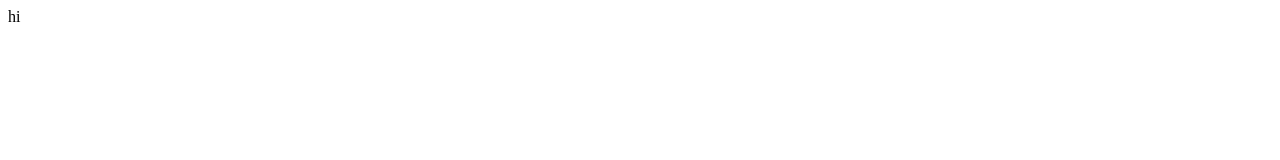
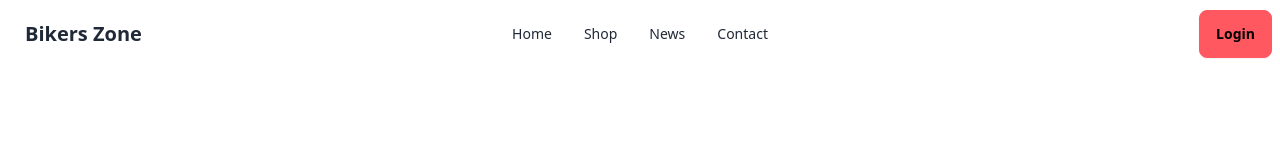
Before and after one commit to Md-Firoz-Mahmud-Nur/0023.Bikers-Zone-daisy-ui, a plain HTML site: page index.html in a window 1280 px wide. Drawn offline with nearby package versions, Linux system fonts and the light colour scheme.

Commit message:
navbar 1st stage done

```diff
--- a/index.html
+++ b/index.html
@@ -1,11 +1,49 @@
 <!DOCTYPE html>
 <html lang="en">
-<head>
-    <meta charset="UTF-8">
-    <meta name="viewport" content="width=device-width, initial-scale=1.0">
+  <head>
+    <meta charset="UTF-8" />
+    <meta name="viewport" content="width=device-width, initial-scale=1.0" />
     <title>Bikers Zone</title>
-</head>
-<body>
-    hi
-</body>
+    <!-- daisy ui cdn -->
+    <link
+      href="https://cdn.jsdelivr.net/npm/daisyui@4.6.0/dist/full.min.css"
+      rel="stylesheet"
+      type="text/css"
+    />
+    <script src="https://cdn.tailwindcss.com"></script>
+  </head>
+  <body>
+    <header>
+        <!-- navbar -->
+        <div class="navbar bg-base-100">
+            <div class="navbar-start">
+              <div class="dropdown">
+                <div tabindex="0" role="button" class="btn btn-ghost lg:hidden">
+                  <svg xmlns="http://www.w3.org/2000/svg" class="h-5 w-5" fill="none" viewBox="0 0 24 24" stroke="currentColor"><path stroke-linecap="round" stroke-linejoin="round" stroke-width="2" d="M4 6h16M4 12h8m-8 6h16" /></svg>
+                </div>
+                <ul tabindex="0" class="menu menu-sm dropdown-content mt-3 z-[1] p-2 shadow bg-base-100 rounded-box w-52">
+                  <li><a>Home</a></li>
+                  <li><a>Shop</a></li>
+                  <li><a>News</a></li>
+                  <li><a>Contact</a></li>
+                </ul>
+              </div>
+              <a class="btn btn-ghost text-xl">Bikers Zone</a>
+            </div>
+            <div class="navbar-center hidden lg:flex">
+              <ul class="menu menu-horizontal px-1">
+                <li><a>Home</a></li>
+                  <li><a>Shop</a></li>
+                  <li><a>News</a></li>
+                  <li><a>Contact</a></li>
+              </ul>
+            </div>
+            <div class="navbar-end">
+              <a class="btn btn-error">Login</a>
+            </div>
+          </div>
+    </header>
+    <main></main>
+    <footer></footer>
+  </body>
 </html>
--- /dev/null
+++ b/tailwind.config.js
@@ -0,0 +1,12 @@
+module.exports = {
+    //...
+    plugins: [require("daisyui")],
+  }
+  /** @type {import('tailwindcss').Config} */
+module.exports = {
+    content: ["./src/**/*.{html,js}"],
+    theme: {
+      extend: {},
+    },
+    plugins: [],
+  }
```
Also changed, not shown: images/icons/star-half-stroke-solid.svg (added), images/icons/star-regular.svg (added), images/icons/star-solid.svg (added), images/others/android.png (added), images/others/extrabike.png (added), images/others/faq.png (added), images/others/feature-bike.png (added), images/others/ios.png (added), images/others/latest1.png (added), images/others/latest2.png (added), images/others/latest3.png (added), images/others/user-1.png (added), images/others/user-2.png (added), images/others/user-3.png (added), 4 more files.
